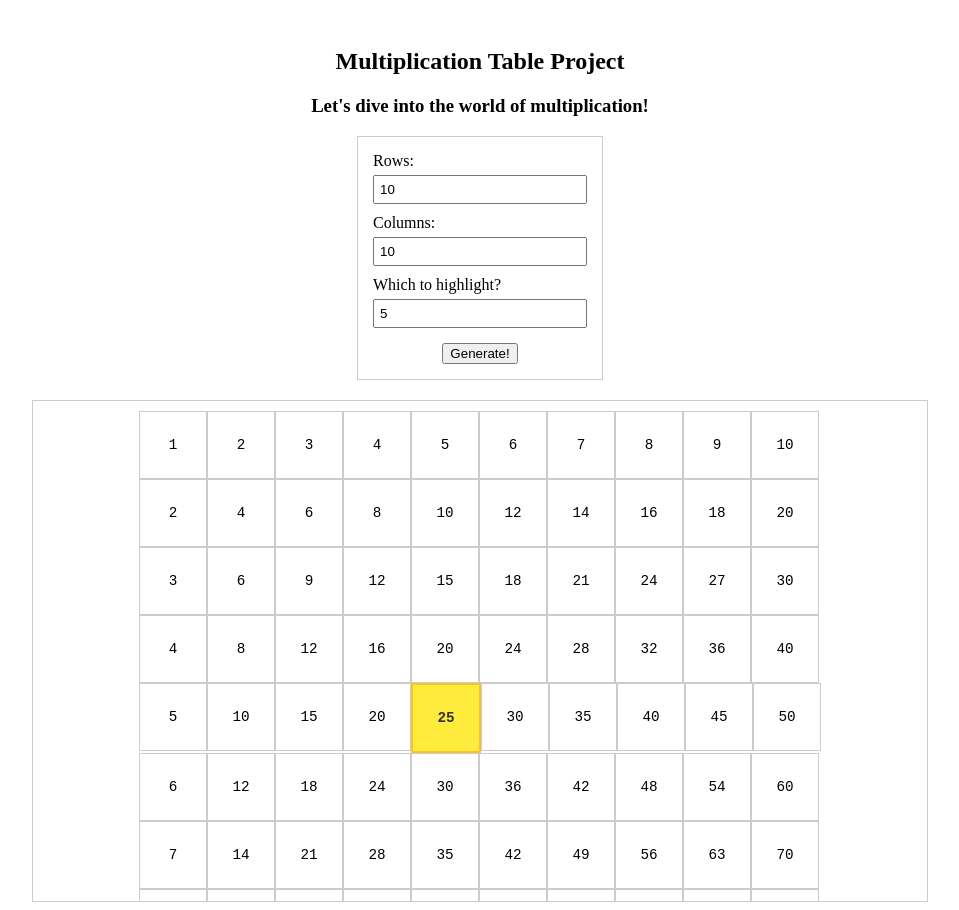
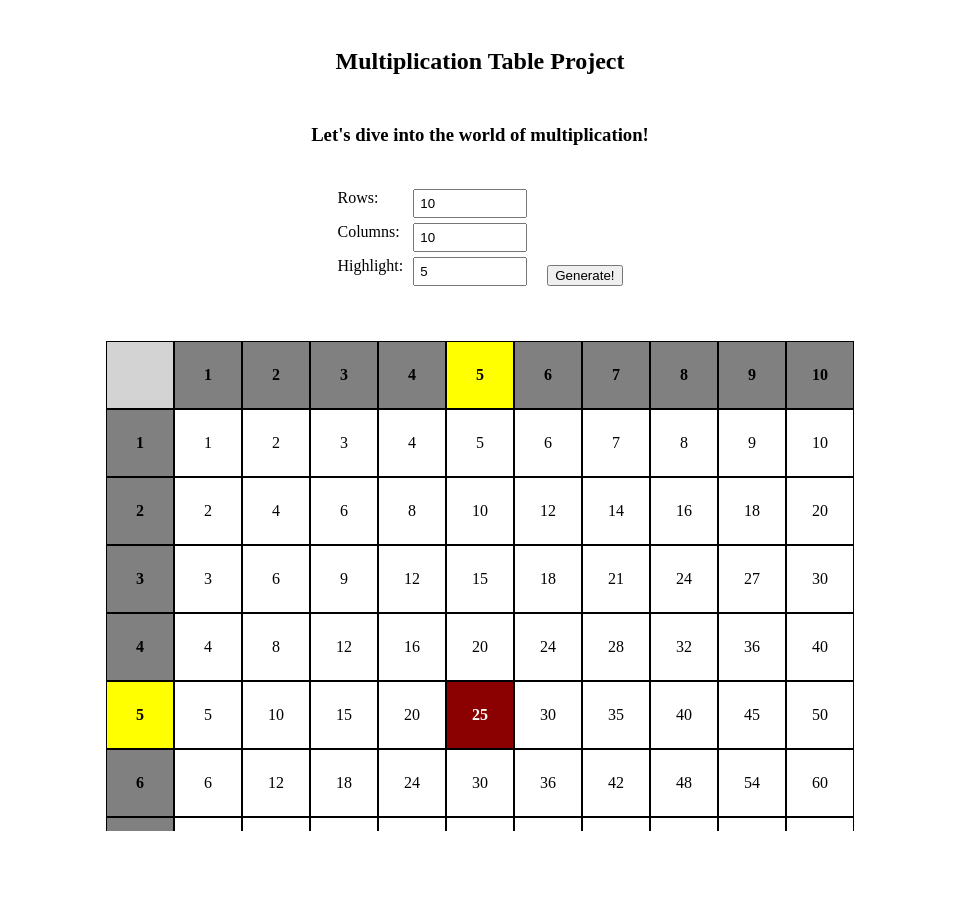
Before and after one commit to Noah-Curtis/multiplicationtable, a website: page index.html in a window 1280 px wide. Both pictures are taken after a click on the button "Generate!". Shown: the whole page, without its empty margins (160-1119 px from the left). After the commit the page ends 839 px from the top, so only its background shows below. Drawn offline with Linux system fonts and the light colour scheme.

Commit message:
final touches

```diff
--- a/formjs.js
+++ b/formjs.js
@@ -1,8 +1,3 @@
-/**
- * Takes an input ID and returns the value as a number, or NaN if invalid.
- * @param {string} inputID The ID of the HTML input element.
- * @returns {number} The numeric value of the input.
- */
 function getInputValueAsNumber(inputID) {
     const element = document.getElementById(inputID);
     if (element) {
@@ -11,7 +6,6 @@ function getInputValueAsNumber(inputID) {
     return NaN;
 }
 
-// Input getter functions
 function getRowsDesired() {
     return getInputValueAsNumber('rows');
 }
@@ -25,54 +19,50 @@ function getHighlightedValue() {
 }
 
 
-/**
- * Generates and displays a multiplication table using nested DIVs styled with Flexbox.
- * @param {number} r The number of rows.
- * @param {number} c The number of columns.
- * @param {number} h The row/column index to highlight the squared cell (h x h).
- */
 function createWithFlexboxGrid(r, c, h) {
-    // 1. Input Validation
     if (!Number.isInteger(r) || r <= 0 || !Number.isInteger(c) || c <= 0) {
         document.getElementById("output").innerHTML = '<h3>Please provide valid, positive integer inputs for rows and columns.</h3>';
         return;
     }
 
-    // 2. Build the Flexbox grid (nested DIVs)
     let gridHtml = "<div class='multiplication-grid'>\n";
 
+    gridHtml += "<div class='grid-row header-row'>\n";
+    gridHtml += `<div class='grid-cell corner-cell'></div>\n`;
+
+    for (let col = 1; col <= c; col++) {
+        let headerClass = col === h ? ' top-header-highlight' : '';
+        gridHtml += `<div class='grid-cell top-header-cell${headerClass}'>${col}</div>\n`;
+    }
+    gridHtml += "</div>\n";
+
     for (let row = 1; row <= r; row++) {
-        // Start a grid-row
-        gridHtml += `<div class='grid-row'>\n`;
+        gridHtml += `<div class='grid-row data-row'>\n`;
+
+        let headerClass = row === h ? ' left-header-highlight' : '';
+        gridHtml += `<div class='grid-cell left-header-cell${headerClass}'>${row}</div>\n`;
 
         for (let col = 1; col <= c; col++) {
-            let cellClass = 'grid-cell';
+            let cellClass = 'grid-cell data-cell';
 
-            // Check for the squared cell to highlight (h x h)
             if (row === h && col === h && h <= r && h <= c) {
-                cellClass += ' highlight';
+                cellClass += ' highlight-center';
             }
 
-            // Create the cell DIV
             gridHtml += `<div class='${cellClass}'>${row * col}</div>\n`;
         }
-        gridHtml += "</div>\n"; // Close grid-row
+        gridHtml += "</div>\n";
     }
-    gridHtml += "</div>\n"; // Close multiplication-grid
 
-    // 3. Render the output
+    gridHtml += "</div>\n";
+
     document.getElementById("output").innerHTML = gridHtml;
 }
 
-
-// --- CRITICAL FIX: The Event Listener ---
-// This code resolves the 'nothing is happening' issue by attaching the function
-// to the button's click event when the page loads.
 document.getElementById('generate').addEventListener('click', function() {
     const rows = getRowsDesired();
     const cols = getColumnsDesired();
     const highlight = getHighlightedValue();
 
-    // Call the Flexbox function
     createWithFlexboxGrid(rows, cols, highlight);
 });
--- a/index.html
+++ b/index.html
@@ -22,8 +22,8 @@
                 <input id="cols" type="number" min="1" max="100" step="1" value="10" placeholder="How many columns?">
             </label>
 
-            <label for="highlight">Which to highlight?
-                <input id="highlight" type="number" min="1" max="100" step="1" value="5" placeholder="Highlight?">
+            <label for="highlight">Highlight:
+                <input id="highlight" type="number" min="1" max="100" step="1" value="5" placeholder="Which to highlight?">
             </label>
         </div>
 
--- a/stylesheet.css
+++ b/stylesheet.css
@@ -1,39 +1,44 @@
-/* Standard CSS with non-Flexbox layout for containers */
+/* --- 1. General Container and Input Styles --- */
 
 .container {
     width: 70vw;
     min-height: 100vh;
     margin: 0 auto;
     padding-top: 20px;
-    text-align: center;
+    display: flex;
+    flex-direction: column;
+    align-items: center;
+    gap: 10px;
 }
 
 .generate-box {
-    display: inline-block;
+    display: flex;
+    gap: 20px;
     padding: 15px;
-    border: 1px solid #ccc;
     margin-bottom: 20px;
+    align-items: flex-end;
 }
 
 .inputs {
-    display: block;
-    margin-bottom: 15px;
+    display: flex;
+    flex-direction: column;
+    gap: 5px;
 }
 
 .inputs label {
-    display: block;
-    margin-bottom: 10px;
-    text-align: left;
+    display: flex;
+    gap: 10px;
+    justify-content: space-between;
 }
 
 .inputs input {
     display: block;
-    width: 200px;
-    margin-top: 5px;
+    width: 100px;
     padding: 5px;
+    margin-top: 0;
 }
 
-/* --- Flexbox Grid Styling --- */
+/* --- 2. Output Area and Flexbox Grid Structure --- */
 
 #output {
     display: block;
@@ -41,46 +46,55 @@
     max-width: 90vw;
     max-height: 60vh;
     margin: 0 auto;
-    border: 1px solid #ccc;
     padding: 10px;
-    /* Optional: Center the grid if it's smaller than the output box */
     text-align: center;
 }
 
+/* column of rows */
 .multiplication-grid {
-    /* Ensures the grid is horizontally centered within the #output container */
-    display: inline-block;
+    display: flex;
+    flex-direction: column;
+    margin: 0 auto;
 }
-
+/* row of cells */
 .grid-row {
-    /* **REQUIRED: Makes the cells display horizontally** */
     display: flex;
     flex-wrap: nowrap;
 }
 
 .grid-cell {
-    /* Cell styling */
     padding: 8px;
     text-align: center;
-    border: 1px solid #ccc;
-    font-family: monospace;
-    font-size: 1.1em;
+    border: 1px solid black;
 
-    /* Flex item properties */
     flex-shrink: 0;
     width: 50px;
     height: 50px;
 
-    /* Use inner flex to center the number perfectly inside the cell */
     display: flex;
     justify-content: center;
     align-items: center;
 }
 
-/* Highlight style for the squared cell */
-.grid-cell.highlight {
-    background-color: #ffeb3b;
+
+.top-header-cell,
+.left-header-cell {
+    background-color: gray;
     font-weight: bold;
-    color: #333;
-    border: 2px solid #fbc02d;
 }
+
+.corner-cell {
+    background-color: lightgray;
+}
+
+
+.top-header-highlight,
+.left-header-highlight {
+    background-color: yellow;
+}
+
+.grid-cell.highlight-center {
+    background-color: darkred;
+    color: white;
+    font-weight: bold;
+}
```
